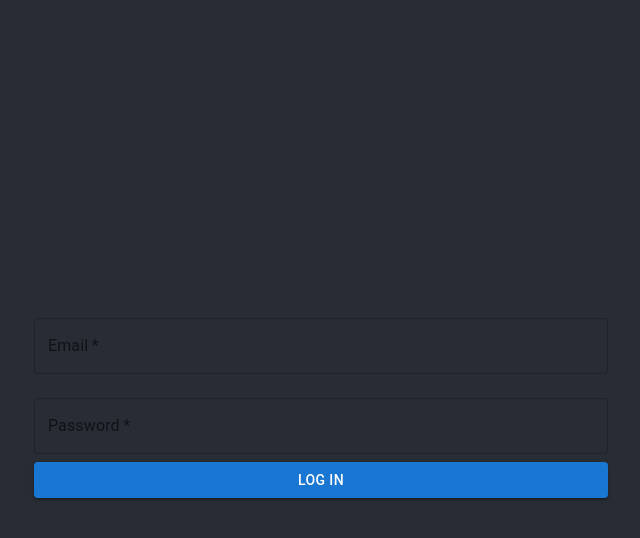
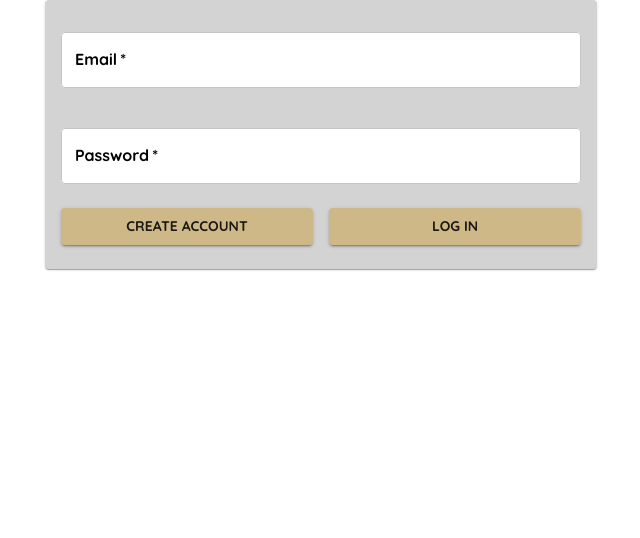
Before and after one commit to armank57/boilerboard, a React (Create React App) app in the folder frontend/: page / in a window 1280 px wide. Shown: the top 538 px of the page, without its empty margins (319-959 px from the left). Built offline with nearby package versions, Linux system fonts and the light colour scheme.

Commit message:
Designed the Log-In UI, added more functionality to support CreateAccount redirect and Log-In form submission

```diff
--- a/frontend/src/App.js
+++ b/frontend/src/App.js
@@ -4,9 +4,7 @@ import LogIn from './LogIn';
 function App() {
   return (
     <div className="App">
-      <header className="App-header">
-        <LogIn />
-      </header>
+      <LogIn />
     </div>
   );
 }
--- a/frontend/src/LogIn.js
+++ b/frontend/src/LogIn.js
@@ -1,6 +1,7 @@
 import { React, useState } from 'react';
 import './LogIn.css';
-import { Box, TextField, Button } from '@mui/material';
+import { Box, Button, Card, CardContent, Container, TextField } from '@mui/material';
+import Grid from '@mui/material/Unstable_Grid2';
 import { createTheme, ThemeProvider } from '@mui/material/styles';
 
 function LogIn() {
@@ -10,7 +11,7 @@ function LogIn() {
     const theme = createTheme({
         palette: {
             primary: {
-                main: '#3b3b3b', // Black
+                main: '#d3d3d3', // Black
             },
             secondary: {
                 main: '#ceb888', // Gold
@@ -22,17 +23,27 @@ function LogIn() {
         },
     });
 
+    const createAccountHandler = () => {
+        console.log('Create Account');
+    };
+
     const loginHandler = (e) => {
         e.preventDefault();
 
         console.log('Email:', email);
         console.log('Password:', password);
-        console.log('Log in');
+
+        // TODO: Send email and password to server
     };
 
     return (
-        <div className="LogIn">
+        <ThemeProvider theme={theme}>
+            <Container maxWidth="sm">
+                <Card style={{ backgroundColor: theme.palette.primary.main }}>
+                    <CardContent>
                         <Box component="form" onSubmit={loginHandler}>
+                            <Grid container spacing={2}>
+                                <Grid xs={12}>
                                     <TextField
                                         label="Email"
                                         type="email"
@@ -41,9 +52,17 @@ function LogIn() {
                                         placeholder="Enter Purdue Email Address"
                                         variant="outlined"
                                         margin="normal"
+                                        InputProps={{
+                                            style: { backgroundColor: 'white' },
+                                        }}
+                                        InputLabelProps={{
+                                            style: { color: 'black' },
+                                        }}
                                         required
                                         fullWidth
                                     />
+                                </Grid>
+                                <Grid xs={12}>
                                     <TextField
                                         label="Password"
                                         type="password"
@@ -52,19 +71,44 @@ function LogIn() {
                                         placeholder="Enter Password"
                                         variant="outlined"
                                         margin="normal"
+                                        InputProps={{
+                                            style: { backgroundColor: 'white' },
+                                        }}
+                                        InputLabelProps={{
+                                            style: { color: 'black' },
+                                        }}
                                         required
                                         fullWidth
                                     />
+                                </Grid>
+                                <Grid xs={12} sm={6}>
                                     <Button
+                                        name="createAccount"
+                                        variant="contained"
+                                        color="secondary"
+                                        fullWidth
+                                        onClick={createAccountHandler}
+                                    >
+                                        Create Account
+                                    </Button>
+                                </Grid>
+                                <Grid xs={12} sm={6}>
+                                    <Button
+                                        name="logIn"
                                         type="submit"
                                         variant="contained"
-                    color="primary"
+                                        color="secondary"
                                         fullWidth
                                     >
                                         Log In
                                     </Button>
+                                </Grid>
+                            </Grid>
                         </Box>
-        </div>
+                    </CardContent>
+                </Card>
+            </Container>
+        </ThemeProvider>
     );
 }
 
```
Lines whose indentation alone changed are shown as unchanged.
